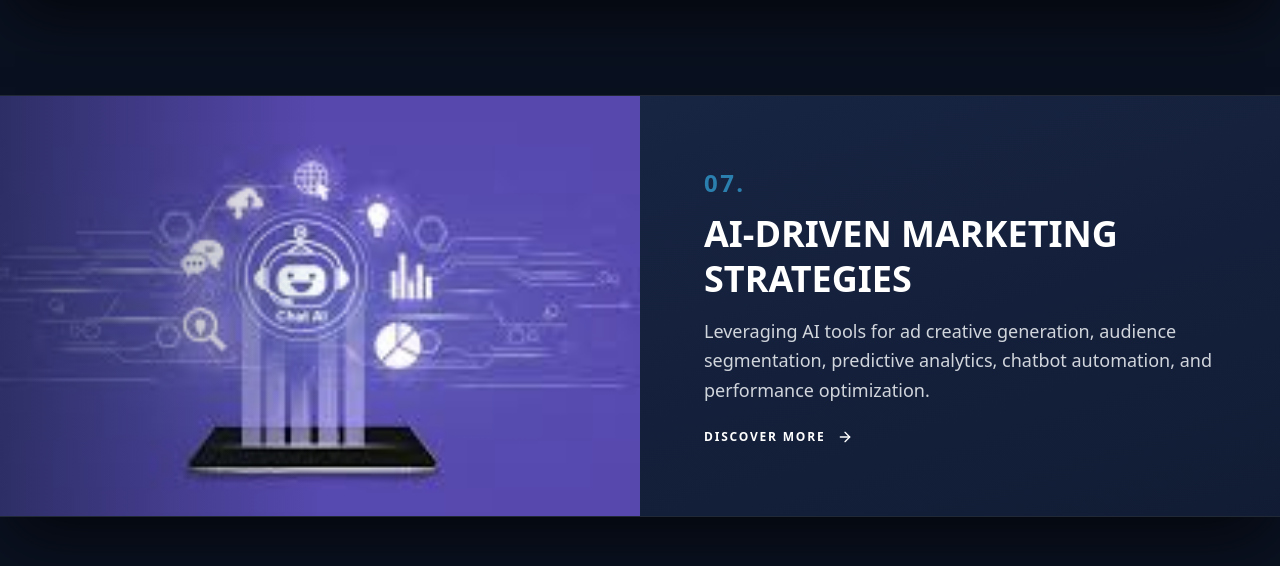
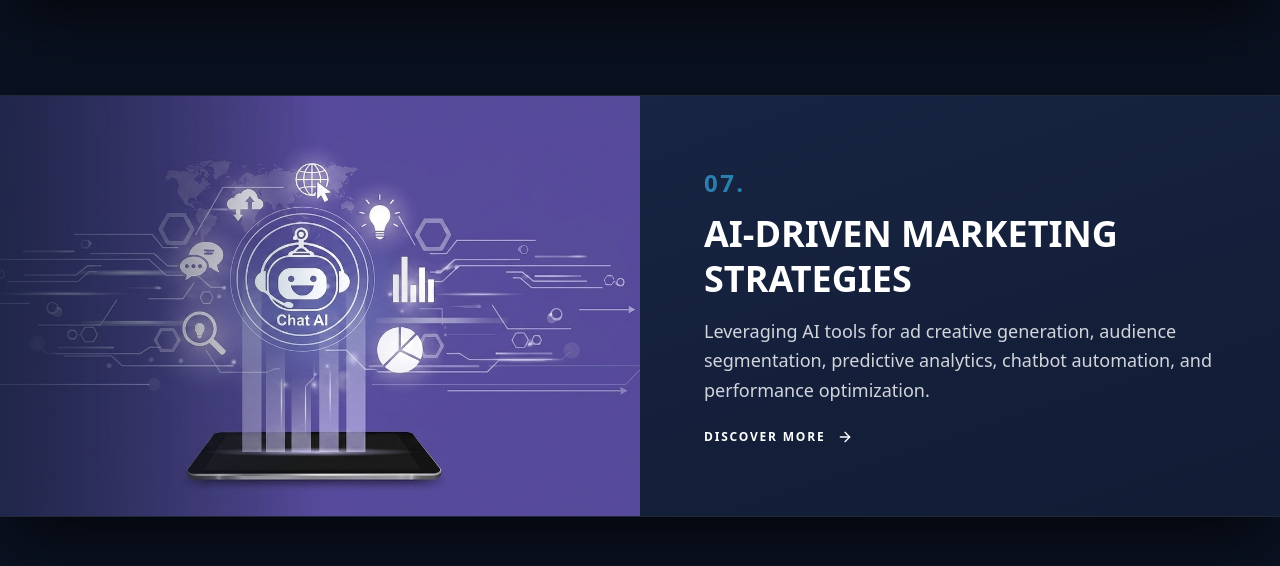
Before and after one commit to huzaifawork/al-nasirmarketing, a Next.js app: page / in a window 1280 px wide. Shown: the part 6584-7150 px from the top of the page. Built offline with nearby package versions, Linux system fonts and the light colour scheme; no server answers; the database is empty.

Commit message:
image changes for ai-marketing

```diff
--- a/src/components/Services.tsx
+++ b/src/components/Services.tsx
@@ -66,7 +66,7 @@ const services: Service[] = [
     title: "AI-Driven Marketing Strategies",
     description:
       "Leveraging AI tools for ad creative generation, audience segmentation, predictive analytics, chatbot automation, and performance optimization.",
-    image: "/service-images/ai-driven.jpg",
+    image: "/service-images/ai-driven.png",
     color: "from-[#1B2A4A] to-[#121d36]",
   },
 ];
@@ -86,9 +86,13 @@ function ServiceCard({ service, index }: { service: Service; index: number }) {
         zIndex: index + 1,
       }}
     >
-      <div className={`absolute inset-0 bg-gradient-to-br ${service.color} opacity-95`} />
+      <div
+        className={`absolute inset-0 bg-gradient-to-br ${service.color} opacity-95`}
+      />
 
-      <div className={`relative z-10 flex flex-col ${isEven ? "md:flex-row" : "md:flex-row-reverse"}`}>
+      <div
+        className={`relative z-10 flex flex-col ${isEven ? "md:flex-row" : "md:flex-row-reverse"}`}
+      >
         {/* Image first on mobile */}
         <div className="w-full md:w-1/2 relative h-52 sm:h-64 md:min-h-[420px] overflow-hidden order-first md:order-none">
           <div className="absolute inset-0 bg-gradient-to-b md:bg-gradient-to-l from-transparent via-transparent to-[#121d36]/60 z-10 pointer-events-none" />
@@ -115,7 +119,10 @@ function ServiceCard({ service, index }: { service: Service; index: number }) {
           </p>
           <button className="group/btn flex items-center gap-3 text-white font-bold text-xs uppercase tracking-[0.15em] hover:text-[#38BDF8] transition-colors w-fit">
             Discover More
-            <ArrowRight size={16} className="group-hover/btn:translate-x-2 transition-transform duration-300" />
+            <ArrowRight
+              size={16}
+              className="group-hover/btn:translate-x-2 transition-transform duration-300"
+            />
           </button>
         </div>
       </div>
```
Also changed, not shown: public/service-images/ai-driven.jpg (deleted), public/service-images/ai-driven.png (added).
